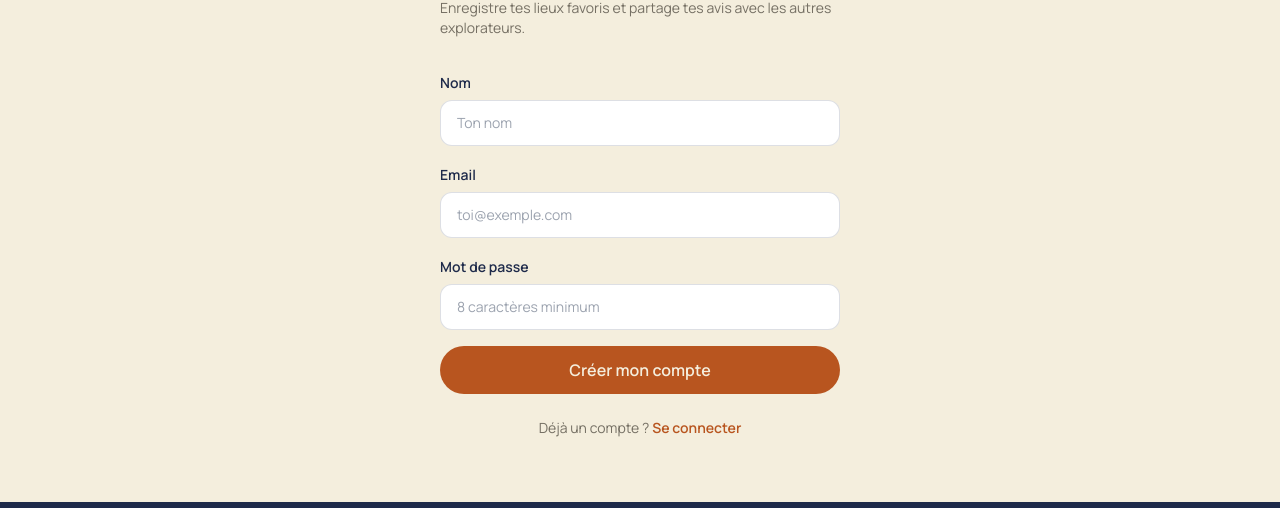
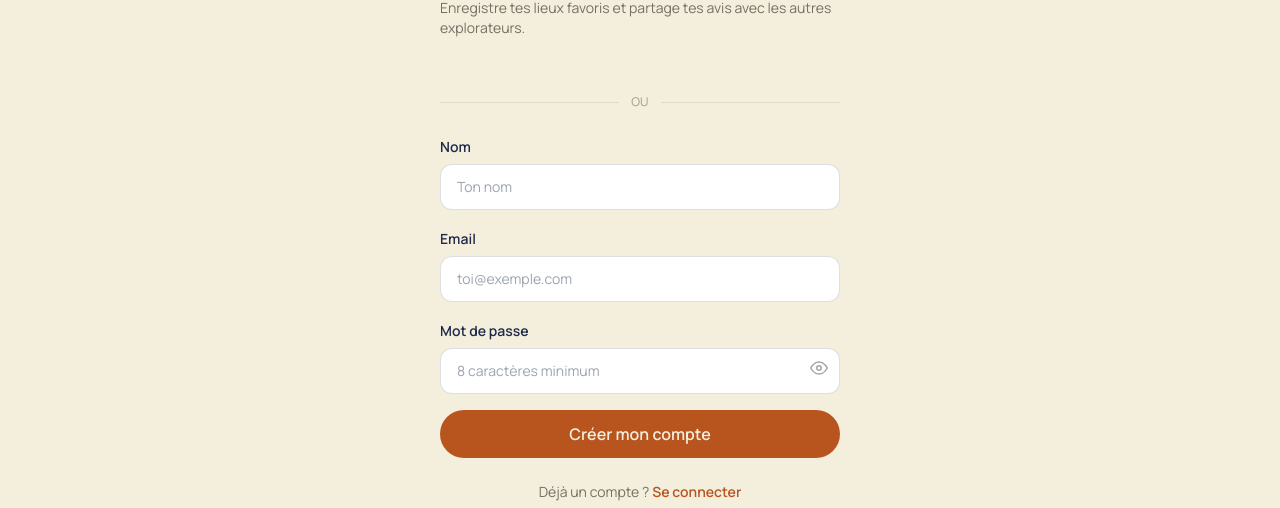
Before and after one commit to DaiaweVanessa/garoua-explorer2, a React (Vite) app in the folder frontend/: page /inscription in a window 1280 px wide. Shown: the part 207-715 px from the top of the page. Built offline with nearby package versions, Linux system fonts and the light colour scheme; no server answers.

Commit message:
Ajoute afficher/masquer le mot de passe + bouton Google sur inscription

```diff
--- /dev/null
+++ b/frontend/src/components/PasswordInput.tsx
@@ -0,0 +1,36 @@
+import { InputHTMLAttributes, useState } from 'react';
+
+type PasswordInputProps = InputHTMLAttributes<HTMLInputElement>;
+
+export function PasswordInput({ className, ...props }: PasswordInputProps) {
+  const [visible, setVisible] = useState(false);
+
+  return (
+    <div className="relative">
+      <input
+        {...props}
+        type={visible ? 'text' : 'password'}
+        className={`${className ?? ''} pr-11`}
+      />
+      <button
+        type="button"
+        onClick={() => setVisible((v) => !v)}
+        className="absolute inset-y-0 right-0 flex items-center px-3 text-ink/40 hover:text-ink/70"
+        aria-label={visible ? 'Masquer le mot de passe' : 'Afficher le mot de passe'}
+        tabIndex={-1}
+      >
+        {visible ? (
+          <svg xmlns="http://www.w3.org/2000/svg" width="18" height="18" viewBox="0 0 24 24" fill="none" stroke="currentColor" strokeWidth="2" strokeLinecap="round" strokeLinejoin="round">
+            <path d="M17.94 17.94A10.07 10.07 0 0 1 12 20c-7 0-11-8-11-8a18.45 18.45 0 0 1 5.06-5.94M9.9 4.24A9.12 9.12 0 0 1 12 4c7 0 11 8 11 8a18.5 18.5 0 0 1-2.16 3.19m-6.72-1.07a3 3 0 1 1-4.24-4.24" />
+            <line x1="1" y1="1" x2="23" y2="23" />
+          </svg>
+        ) : (
+          <svg xmlns="http://www.w3.org/2000/svg" width="18" height="18" viewBox="0 0 24 24" fill="none" stroke="currentColor" strokeWidth="2" strokeLinecap="round" strokeLinejoin="round">
+            <path d="M1 12s4-8 11-8 11 8 11 8-4 8-11 8-11-8-11-8z" />
+            <circle cx="12" cy="12" r="3" />
+          </svg>
+        )}
+      </button>
+    </div>
+  );
+}
--- a/frontend/src/pages/Login.tsx
+++ b/frontend/src/pages/Login.tsx
@@ -4,6 +4,7 @@ import { useAuth } from '@/hooks/useAuth';
 import { ApiError } from '@/services/api';
 import { isAxiosError } from 'axios';
 import { GoogleLoginButton } from '@/components/GoogleLoginButton';
+import { PasswordInput } from '@/components/PasswordInput';
 
 export default function Login() {
   const { login, loginWithGoogle } = useAuth();
@@ -86,9 +87,8 @@ export default function Login() {
           <label htmlFor="password" className="font-sans text-sm font-semibold text-indigo">
             Mot de passe
           </label>
-          <input
+          <PasswordInput
             id="password"
-            type="password"
             required
             value={password}
             onChange={(e) => setPassword(e.target.value)}
--- a/frontend/src/pages/Register.tsx
+++ b/frontend/src/pages/Register.tsx
@@ -3,9 +3,11 @@ import { Link, useNavigate } from 'react-router-dom';
 import { useAuth } from '@/hooks/useAuth';
 import { ApiError } from '@/services/api';
 import { isAxiosError } from 'axios';
+import { GoogleLoginButton } from '@/components/GoogleLoginButton';
+import { PasswordInput } from '@/components/PasswordInput';
 
 export default function Register() {
-  const { register } = useAuth();
+  const { register, loginWithGoogle } = useAuth();
   const navigate = useNavigate();
 
   const [name, setName] = useState('');
@@ -32,6 +34,16 @@ export default function Register() {
     }
   }
 
+  async function handleGoogleSuccess(idToken: string) {
+    setError(null);
+    try {
+      await loginWithGoogle(idToken);
+      navigate('/', { replace: true });
+    } catch {
+      setError('Impossible de continuer avec Google. Réessaie.');
+    }
+  }
+
   return (
     <div className="mx-auto flex min-h-[70vh] max-w-md flex-col justify-center px-6 py-16">
       <p className="font-mono text-xs uppercase tracking-[0.2em] text-laterite">Bienvenue</p>
@@ -40,7 +52,17 @@ export default function Register() {
         Enregistre tes lieux favoris et partage tes avis avec les autres explorateurs.
       </p>
 
-      <form onSubmit={handleSubmit} className="mt-8 space-y-4">
+      <div className="mt-8">
+        <GoogleLoginButton onSuccess={handleGoogleSuccess} onError={() => setError('Connexion Google annulée ou échouée.')} />
+      </div>
+
+      <div className="mt-6 flex items-center gap-3">
+        <div className="h-px flex-1 bg-indigo/10" />
+        <span className="font-sans text-xs uppercase tracking-wide text-ink/40">ou</span>
+        <div className="h-px flex-1 bg-indigo/10" />
+      </div>
+
+      <form onSubmit={handleSubmit} className="mt-6 space-y-4">
         <div>
           <label htmlFor="name" className="font-sans text-sm font-semibold text-indigo">
             Nom
@@ -76,9 +98,8 @@ export default function Register() {
           <label htmlFor="password" className="font-sans text-sm font-semibold text-indigo">
             Mot de passe
           </label>
-          <input
+          <PasswordInput
             id="password"
-            type="password"
             required
             minLength={8}
             value={password}
```
